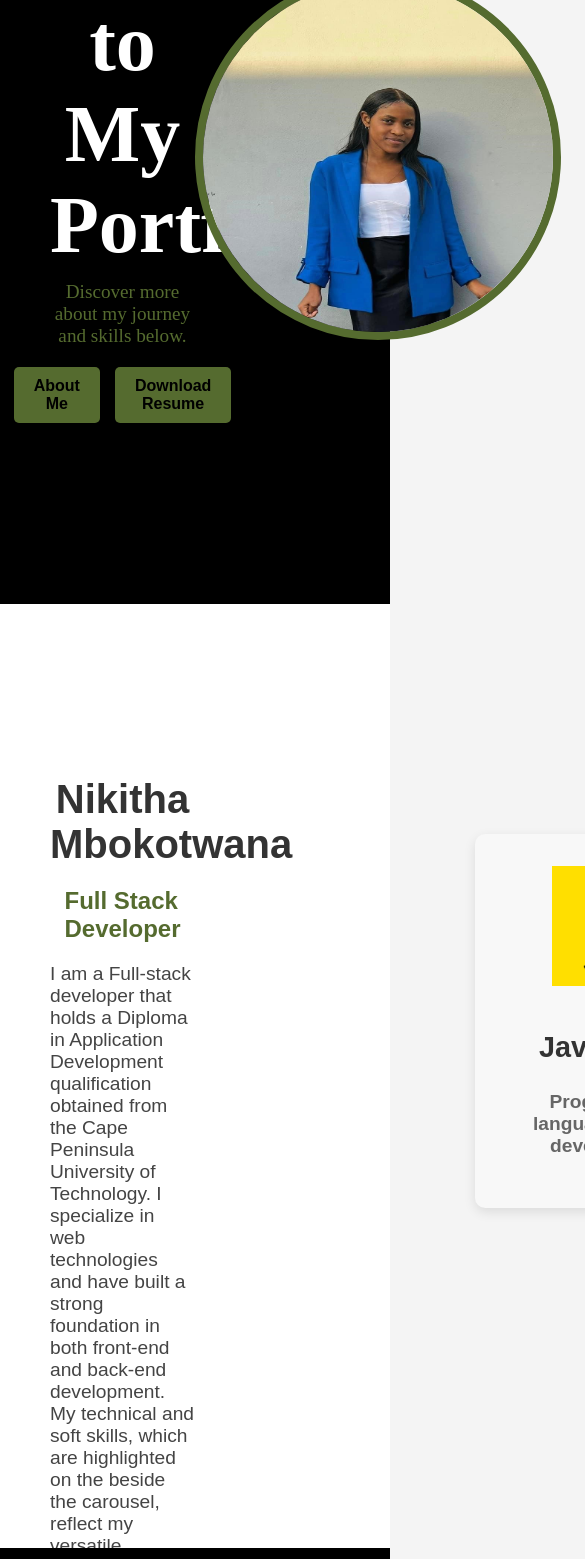
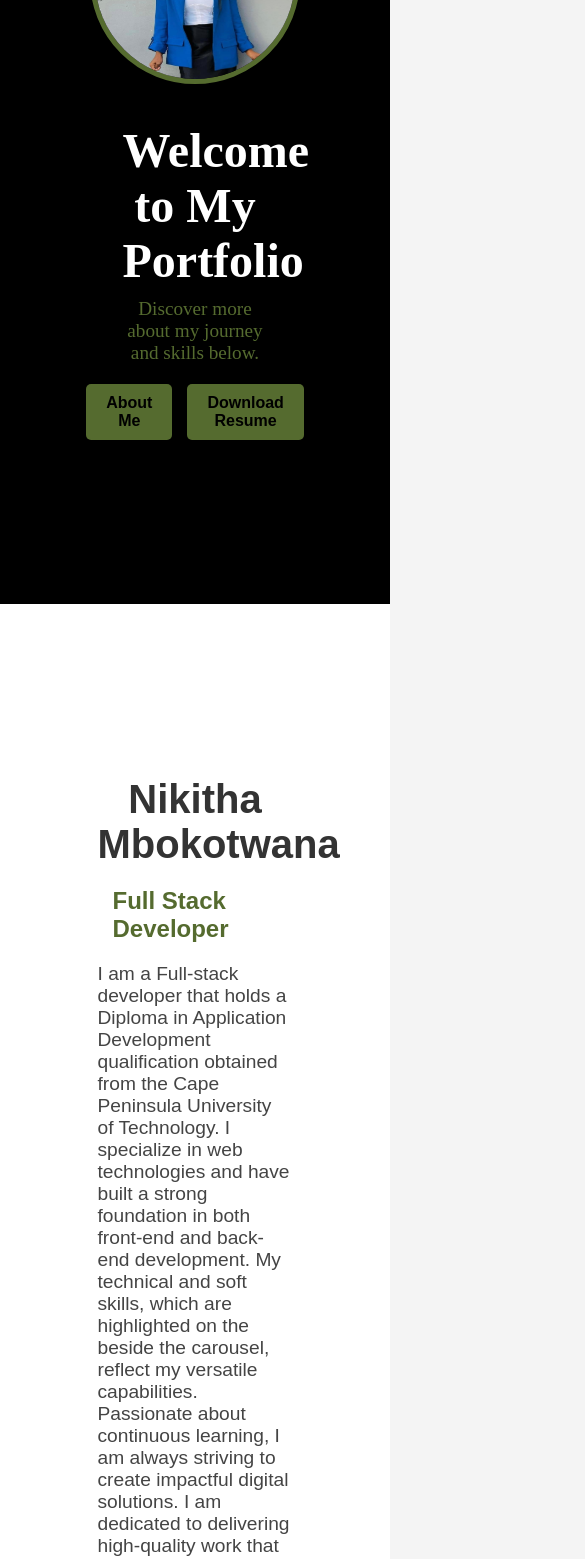
Before and after one commit to Nikithamboks25/nikitha-portfolio, a React (Create React App) app: page / in a window 390 px wide. Shown: the part 340-1899 px from the top of the page, 585 px wide, since content can reach past the window. Built offline with nearby package versions, Linux system fonts and the light colour scheme.

Commit message:
device alignments

```diff
--- a/src/components/Navbar.css
+++ b/src/components/Navbar.css
@@ -1,6 +1,6 @@
 nav {
   background-color: black;
-  width: 100%;
+  width: 100vw;
   padding: 15px 30px;
   display: flex;
   justify-content: space-between;
--- a/src/styles/Home.css
+++ b/src/styles/Home.css
@@ -1,3 +1,4 @@
+
 body, html {
     margin: 0;
     padding: 0;
@@ -193,3 +194,34 @@ body, html {
     color: #666;
     font-weight: bold;
 }
+
+@media screen and (max-width:768px) {
+    .welcome-content {
+        justify-content: center;
+        flex-direction: column-reverse;
+    }
+
+    .profile-image {
+        width: 200px;
+        height: 200px;
+        border: 5px solid darkolivegreen;
+    }
+
+    /* about */
+    .about-section {
+        height: fit-content;
+    }
+    .about-content {
+        justify-content: center;
+        align-items: center;
+        flex-direction: column;
+        gap: 10px;
+    }
+
+    .about-left {
+        max-width: 50vw;
+    }
+    .welcome-message h1 {
+        font-size: 3rem;
+    }
+}
--- a/src/styles/Project.css
+++ b/src/styles/Project.css
@@ -38,11 +38,16 @@ body {
 }
 
 .projects-grid {
-  display: grid;
-  grid-template-columns: repeat(3, 1fr);
+  /* display: grid;
+  grid-template-columns: repeat(3, 1fr); */
+  display: flex;
+  flex-wrap: wrap;
+  align-items: center;
+  justify-content: center;
   gap: 20px;
-  padding: 0 20px;
-  width: 100%;
+  /* padding: 0 25px; */
+  margin: 0 15px;
+  width: 100vw;
   max-width: 1200px;
 }
 
@@ -96,13 +101,11 @@ body {
 
 /* Responsive Design */
 @media (max-width: 768px) {
-  .projects-grid {
-    grid-template-columns: repeat(2, 1fr);
-  }
+  .project-card {
+    margin: 7px;
+}
 }
 
 @media (max-width: 480px) {
-  .projects-grid {
-    grid-template-columns: 1fr;
-  }
+
 }
```
